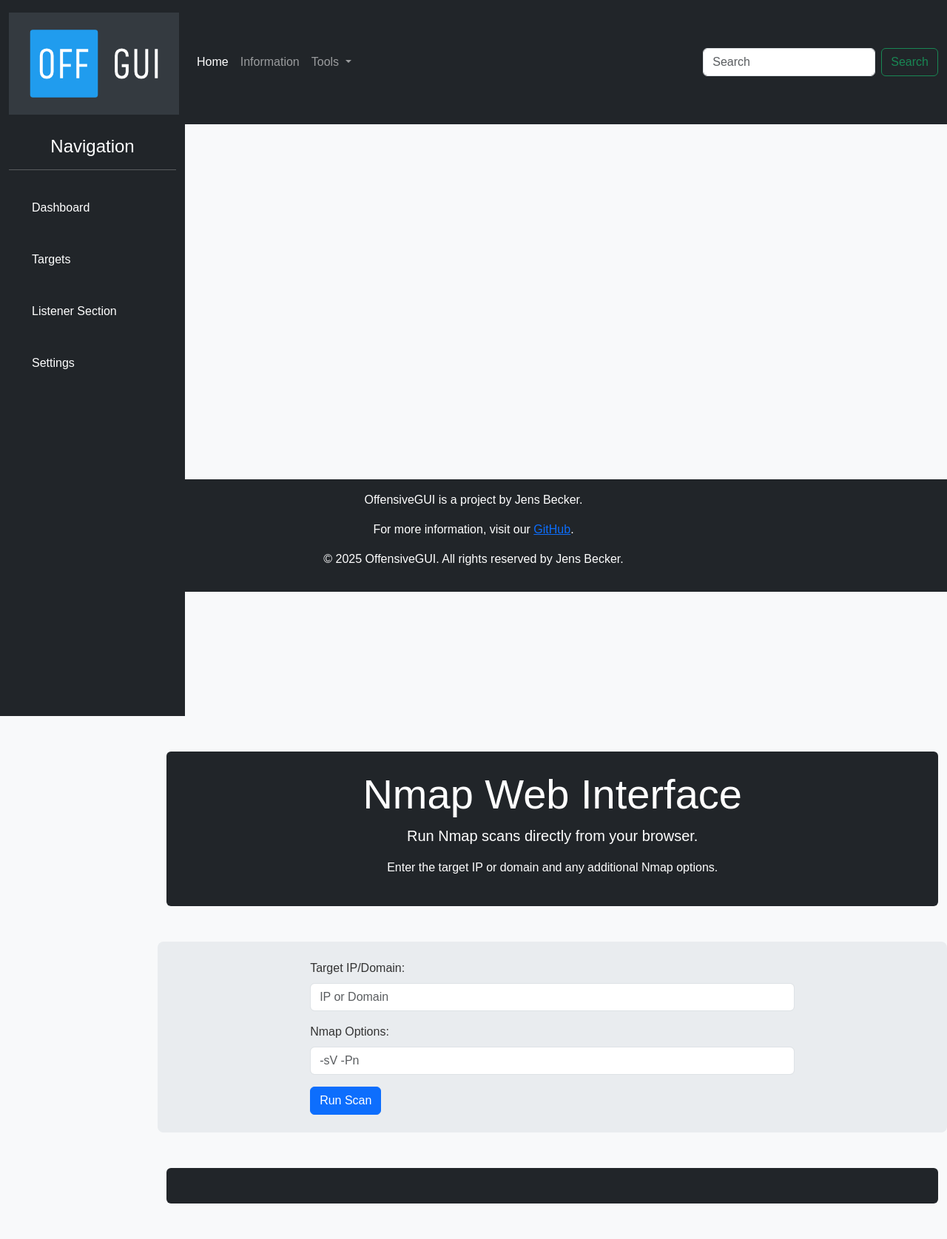
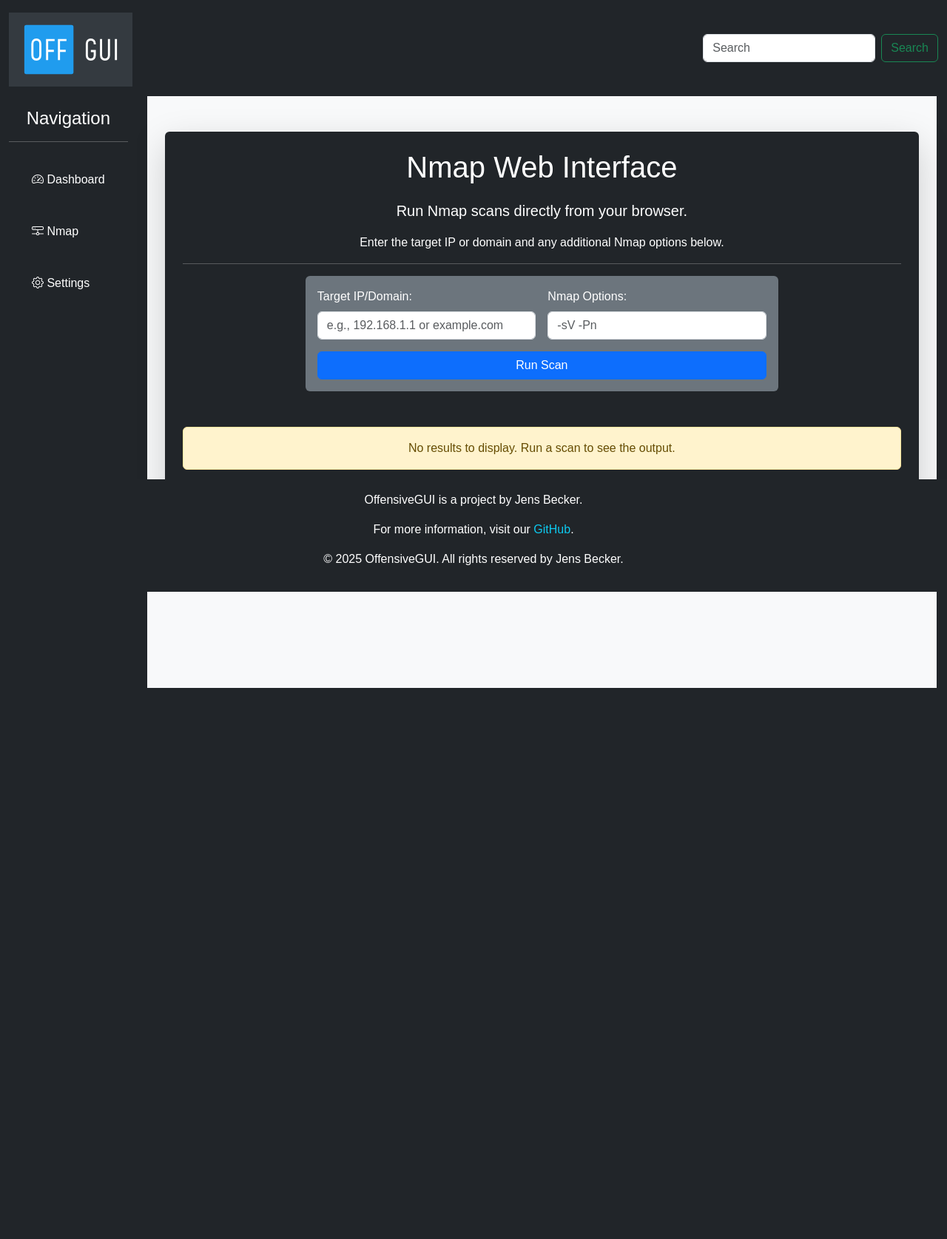
Before and after one commit to jensbecker-dev/OffensiveGUI, a Flask app: page /nmap in a window 1280 px wide. Shown: the whole page at 74% size. After the commit the page ends 930 px from the top, so only its background shows below. Run offline with Flask 3, Linux system fonts and the light colour scheme.

Commit message:
refactor nmap scan functionality and enhance index page layout

```diff
--- a/app.py
+++ b/app.py
@@ -27,11 +27,30 @@
         target = request.form.get('target', '127.0.0.1')  # Default target is localhost
         options = request.form.get('options', '-sV')      # Default options
         # Perform the nmap scan using the imported function
-        result = nmap_scan(target=target, options=options)
+        raw_result = nmap_scan(target=target, options=options)
+
+        # Parse the raw result into a structured format
+        parsed_results = []
+        for host in raw_result.get('hosts', []):
+            for protocol, ports in host.get('protocols', {}).items():
+                for port, details in ports.items():
+                    parsed_results.append({
+                        'port': port,
+                        'protocol': protocol,
+                        'state': details['state'],
+                        'service': details.get('service', 'Unknown')
+                    })
+            return render_template(
+                'nmap.html', results=parsed_results, target=target, options=options
+            )
+        # If no hosts are found, return an empty result
         return render_template(
-            'nmap.html', result=result, target=target, options=options
+            'nmap.html', results=[], target=target, options=options
         )
-    return render_template('nmap.html', result=None)
+    else:
+        # If the request method is GET, render the nmap.html template without results
+        # This is useful for displaying the form without any previous results.
+        return render_template('nmap.html', results=None)
 
 if __name__ == '__main__':
     # Run the Flask development server
--- a/static/css/styles.css
+++ b/static/css/styles.css
@@ -1,133 +1,88 @@
-/* General Styles */
+/* ===========================
+    General Styles
+   =========================== */
 body {
     font-family: Arial, sans-serif;
-    background-color: #f8f9fa;
     margin: 0;
     padding: 0;
-    box-sizing: border-box;
-    color: #333;
-    display: flex;
-    flex-direction: column;
-    min-height: 100vh;
+    background-color: #f8f9fa;
 }
 
-/* Creative Dots Loader */
-.dots-loader {
-    display: flex;
-    justify-content: center;
-    align-items: center;
-    gap: 10px;
+/* ===========================
+    Header Styles
+   =========================== */
+header {
+    background-color: #343a40;
+    color: white;
+    position: sticky;
+    top: 0;
+    z-index: 1000; /* Ensure it stays above other content */
 }
 
-.dots-loader span {
-    display: block;
-    width: 15px;
-    height: 15px;
-    background-color: #3498db; /* Blue color */
-    border-radius: 50%;
-    animation: pulse 1.5s infinite ease-in-out;
-}
-.dots-loader span:nth-child(2) {
-    animation-delay: 0.2s;
-}
-
-.dots-loader span {
-    width: 15px;
-    height: 15px;
-    background-color: #3498db; /* Blue color */
-    border-radius: 50%;
-    animation: pulse 1.5s infinite ease-in-out;
-}
-
-.dots-loader span:nth-child(2) {
-    animation-delay: 0.2s;
-}
-
-.dots-loader span:nth-child(3) {
-    animation-delay: 0.4s;
-}
-
-.dots-loader span:nth-child(4) {
-    animation-delay: 0.6s;
-}
-
-@keyframes pulse {
-    0%, 100% {
-        transform: scale(1);
-        opacity: 1;
-    }
-    50% {
-        transform: scale(1.5);
-        opacity: 0.5;
-    }
-}
-
-/* Sidebar */
+/* ===========================
+    Sidebar Styles
+   =========================== */
 .sidebar {
-    height: 100vh;
-    width: 250px;
+    height: 100vh; /* Full height of the viewport */
+    width: auto;
     background-color: #343a40;
     position: sticky;
     top: 0;
 }
+
 .sidebar ul {
     list-style-type: none;
     padding: 0;
+    margin: 0;
 }
+
 .sidebar ul li {
     padding: 15px;
     color: white;
+    transition: background-color 0.3s ease, text-align 0.3s ease;
 }
+
 .sidebar ul li:hover {
     background-color: #006bd6;
     text-align: center;
     cursor: pointer;
 }
+
 .sidebar ul li.active {
     background-color: #007bff;
     text-align: center;
 }
-/* Main Content */
+
+/* ===========================
+    Main Content Styles
+   =========================== */
 .main-content {
-    padding-right: 20px; /* Added padding for right side */
     background-color: #f8f9fa;
     min-height: 100vh; /* Ensure it covers the full height */
-}
-/* Header */
-header {
-    background-color: #343a40;
-    color: white;
-    padding: 10px 0;
-    text-align: center;
-    position: sticky;
-    top: 0;
-    z-index: 1000; /* Ensure it stays above other content */
+    overflow: visible; /* Allow scrolling if content overflows */
+    padding: 20px;
 }
 
-/* Main Section */
-.main-section {
-    display: flex;
-    flex-direction: column;
+/* ===========================
+    Container Styles
+   =========================== */
+.container {
+    background-color: #f8f9fa;
     align-items: center;
     justify-content: center;
-    min-height: calc(100vh - 60px); /* Adjust for header height */
-    margin-top: 0; /* Adjust for header height */
-    margin-bottom: 60px; /* Adjust for footer height */
+    text-align: left;
+    color: #333;
+    overflow: visible; /* Allow scrolling if content overflows */
 }
 
-.container {
-    background-color: #f8f9fa;
-    min-height: calc(100vh - 60px); /* Adjust for header height */
-    margin-top: 0;/* Adjust for header height */
-    margin-bottom: 60px; /* Adjust for footer height */
-    align-items: center;
-    justify-content: center;
-    text-align: center;
-    font-size: 1.2em;
-    color: #333;
+.container h1 {
+    font-size: 2.5em;
+    margin-bottom: 20px;
 }
 
-/* Footer */
+/* ===========================
+    Footer Styles
+   =========================== */
 footer {
     background-color: #343a40;
     color: white;
--- a/static/js/index.js
+++ b/static/js/index.js
@@ -1,4 +1,3 @@
-@import url_for ("static/css/index.css");
 // This file contains JavaScript code for the Nmap web application
 
 document.addEventListener("DOMContentLoaded", () => {
@@ -8,19 +7,88 @@
     const nmapForm = document.querySelector("form");
     if (nmapForm) {
         nmapForm.addEventListener("submit", (event) => {
-            // Show a loading message or spinner
-            const loadingMessage = document.createElement("div");
-            loadingMessage.id = "loading-message";
-            loadingMessage.textContent = "Running Nmap scan, please wait...";
-            loadingMessage.style.color = "blue";
-            loadingMessage.style.marginTop = "10px";
-            nmapForm.appendChild(loadingMessage);
+            event.preventDefault(); // Prevent default form submission
+
+            // Show a loading message with animation
+            let loadingMessage = document.querySelector("#loading-message");
+            if (!loadingMessage) {
+                loadingMessage = document.createElement("div");
+                loadingMessage.id = "loading-message";
+                loadingMessage.textContent = "Running Nmap scan, please wait...";
+                loadingMessage.style.color = "blue";
+                loadingMessage.style.marginTop = "10px";
+                loadingMessage.style.fontSize = "16px";
+                loadingMessage.style.fontWeight = "bold";
+                loadingMessage.style.animation = "fadeIn 1s ease-in-out infinite";
+                nmapForm.appendChild(loadingMessage);
+            }
 
             // Disable the submit button to prevent multiple submissions
             const submitButton = nmapForm.querySelector("button[type='submit']");
             if (submitButton) {
                 submitButton.disabled = true;
+                submitButton.style.opacity = "0.6";
+                submitButton.textContent = "Scanning...";
             }
+
+            // Simulate a delay for the scan process (e.g., 5 seconds)
+            setTimeout(() => {
+                // Remove the loading message
+                if (loadingMessage) {
+                    loadingMessage.remove();
+                }
+
+                // Re-enable the submit button
+                if (submitButton) {
+                    submitButton.disabled = false;
+                    submitButton.style.opacity = "1";
+                    submitButton.textContent = "Submit";
+                }
+
+                // Show a success message
+                const successMessage = document.createElement("div");
+                successMessage.id = "success-message";
+                successMessage.textContent = "Nmap scan completed successfully!";
+                successMessage.style.color = "green";
+                successMessage.style.marginTop = "10px";
+                successMessage.style.fontSize = "16px";
+                successMessage.style.fontWeight = "bold";
+                successMessage.style.animation = "fadeIn 1s ease-in-out";
+                nmapForm.appendChild(successMessage);
+
+                // Automatically remove the success message after 5 seconds
+                setTimeout(() => {
+                    if (successMessage) {
+                        successMessage.remove();
+                    }
+                }, 5000);
+            }, 5000);
+        });
+    }
+
+    // Add a hover effect to the submit button
+    const submitButton = nmapForm?.querySelector("button[type='submit']");
+    if (submitButton) {
+        submitButton.addEventListener("mouseover", () => {
+            submitButton.style.backgroundColor = "#4CAF50";
+            submitButton.style.color = "white";
+            submitButton.style.transition = "background-color 0.3s ease";
+        });
+
+        submitButton.addEventListener("mouseout", () => {
+            submitButton.style.backgroundColor = "";
+            submitButton.style.color = "";
         });
     }
 });
+
+// Add CSS animations dynamically
+const style = document.createElement("style");
+style.textContent = `
+    @keyframes fadeIn {
+        0% { opacity: 0; }
+        50% { opacity: 0.5; }
+        100% { opacity: 1; }
+    }
+`;
+document.head.appendChild(style);
--- a/templates/base.html
+++ b/templates/base.html
@@ -11,14 +11,31 @@
         <!-- Custom CSS -->
         <link rel="stylesheet" href="{{ url_for('static', filename='css/styles.css') }}">
         <link rel="icon" href="{{ url_for('static', filename='images/favicon.ico') }}" type="image/x-icon">
+        <script src="{{ url_for('static', filename='js/index.js') }}"></script>
+        <style>
+            .sidebar {
+                height: 100vh; /* Full height */
+            }
+            .navbar-brand img {
+                height: 100px; /* Match the height of the sidebar */
+            }
+        </style>
     </head>
 
-    <body>
+    <header class="bg-dark text-white">
+        <title>OffensiveGUI</title>
+        <meta name="description" content="OffensiveGUI - A web-based interface for penetration testing tools.">
+        <meta name="keywords" content="OffensiveGUI, penetration testing, web interface, security tools">
+        <meta name="author" content="Jens Becker">
+        <meta name="viewport" content="width=device-width, initial-scale=1.0">
+        <meta name="theme-color" content="#000000">
+        <meta name="apple-mobile-web-app-capable" content="yes">
+
         <!-- Navigation Bar -->
         <nav class="navbar navbar-dark bg-dark navbar-expand-lg">
             <div class="container-fluid">
                 <a class="navbar-brand" href="/">
-                    <img src="{{ url_for('static', filename='images/logo.svg') }}" alt="Logo" width="230px" height="auto" class="d-inline-block align-text-top">
+                    <img src="{{ url_for('static', filename='images/logo.svg') }}" alt="Logo" class="d-inline-block align-text-top">
                 </a>
                 <button class="navbar-toggler" type="button" data-bs-toggle="collapse" data-bs-target="#navbarNav" aria-controls="navbarNav" aria-expanded="false" aria-label="Toggle navigation">
                     <span class="navbar-toggler-icon"></span>
@@ -26,58 +43,41 @@
                 <div class="collapse navbar-collapse" id="navbarNav">
                     <ul class="navbar-nav me-auto mb-2 mb-lg-0">
                         <li class="nav-item">
-                            <a class="nav-link active" aria-current="page" href="{{ url_for('home') }}">Home</a>
-                        </li>
-                        <li class="nav-item">
-                            <a class="nav-link" href="#">Information</a>
-                        </li>
-                        <li class="nav-item dropdown">
-                            <a class="nav-link dropdown-toggle" href="#" id="navbarDropdown" role="button" data-bs-toggle="dropdown" aria-expanded="false">
-                                Tools
-                            </a>
-                            <ul class="dropdown-menu" aria-labelledby="navbarDropdown">
-                                <li><a class="dropdown-item" href="{{ url_for('nmap_scan_route') }}">Nmap Web</a></li>
-                                <li><a class="dropdown-item" href="#">Help</a></li>
-                                <li><hr class="dropdown-divider"></li>
-                                <li><a class="dropdown-item" href="#">Settings</a></li>
-                            </ul>
+                            <a class="nav-link active" aria-current="page"></a>
                         </li>
                     </ul>
-                    <form class="d-flex">
-                        <input class="form-control me-2" type="search" placeholder="Search" aria-label="Search">
+                    <form class="d-flex" role="search" action="/search" method="GET" autocomplete="off">
+                        <input class="form-control me-2" type="text" name="query" placeholder="Search" aria-label="Search">
                         <button class="btn btn-outline-success" type="submit">Search</button>
                     </form>
                 </div>
             </div>
         </nav>
+    </header>
 
+    <body class="bg-dark text-white">
         <!-- Main Layout -->
         <div class="container-fluid">
             <div class="row">
                 <!-- Sidebar -->
-                <nav class="col-md-3 col-lg-2 d-md-block bg-dark sidebar text-white py-3">
+                <nav class="col-md-3 col-lg-2 d-md-block bg-dark sidebar text-white">
                     <div class="position-sticky">
-                        <h4 class="text-center">Navigation</h4>
+                        <h4 class="text-center mt-3">Navigation</h4>
                         <hr class="bg-light">
                         <ul class="nav flex-column">
                             <li class="nav-item">
-                                <a href="#" class="nav-link text-white active" aria-current="page">
-                                    Dashboard
+                                <a href="/" class="nav-link text-white">
+                                    <i class="bi bi-speedometer2"></i> Dashboard
                                 </a>
                             </li>
-                            <li>
-                                <a href="#" class="nav-link text-white">
-                                    Targets
+                            <li class="nav-item">
+                                <a href="/nmap" class="nav-link text-white">
+                                    <i class="bi bi-hdd-network"></i> Nmap
                                 </a>
                             </li>
-                            <li>
+                            <li class="nav-item">
                                 <a href="#" class="nav-link text-white">
-                                    Listener Section
-                                </a>
-                            </li>
-                            <li>
-                                <a href="#" class="nav-link text-white">
-                                    Settings
+                                    <i class="bi bi-gear"></i> Settings
                                 </a>
                             </li>
                         </ul>
@@ -85,7 +85,7 @@
                 </nav>
 
                 <!-- Main Content Area -->
-                <main class="col-md-9 ms-sm-auto col-lg-10 px-md-4y">
+                <main class="col-md-9 col-lg-10 container px-4">
                     {% block content %}
                     <!-- Content will be injected here from child templates -->
                     {% endblock %}
@@ -97,7 +97,7 @@
         <footer class="text-center mt-4 bg-dark text-white py-3">
             <div class="container-fluid">
                 <p>OffensiveGUI is a project by Jens Becker.</p>
-                <p>For more information, visit our <a href="https://github.com/jensbecker-dev">GitHub</a>.</p>
+                <p>For more information, visit our <a href="https://github.com/jensbecker-dev" class="text-decoration-none text-info">GitHub</a>.</p>
                 <p>&copy; 2025 OffensiveGUI. All rights reserved by Jens Becker.</p>
             </div>
         </footer>
--- a/templates/nmap.html
+++ b/templates/nmap.html
@@ -1,55 +1,72 @@
+<!-- filepath: p:\DevEnv\OffensiveGUI\templates\nmap.html -->
 {% extends "base.html" %}
 
 {% block content %}
-    <div class="container-fade mt-5 mb-5 text-center bg-dark text-white rounded p-4">
-        <h1 class="display-4">Nmap Web Interface</h1>
-        <p class="lead">Run Nmap scans directly from your browser.</p>
-        <p class="text">Enter the target IP or domain and any additional Nmap options.</p>
+<div class="container mt-5 mb-5 bg-dark text-white rounded p-4 shadow-lg">
+    <h1 class="display-4 text-center">Nmap Web Interface</h1>
+    <p class="lead text-center mt-3">Run Nmap scans directly from your browser.</p>
+    <p class="text-center">Enter the target IP or domain and any additional Nmap options below.</p>
+    <hr class="bg-light">
+
+    <!-- Form Section -->
+    <div class="row justify-content-center">
+        <div class="col-md-8">
+            <form action="{{ url_for('nmap_scan_route') }}" method="post" class="p-3 bg-secondary rounded">
+                <div class="row g-3">
+                    <div class="col-md-6">
+                        <label for="target" class="form-label">Target IP/Domain:</label>
+                        <input type="text" id="target" name="target" class="form-control" placeholder="e.g., 192.168.1.1 or example.com" required>
                     </div>
-    <div class="row justify-content-center bg-body-secondary rounded-3 p-4 mb-5">
-        <div class="col-md-8">
-        <form action="{{ url_for('nmap_scan_route') }}" method="post">
-            <div class="mb-3">
-                <label for="target" class="form-label">Target IP/Domain:</label>
-                <input type="text" id="target" name="target" class="form-control" placeholder="IP or Domain" required>
-            </div>
-            <div class="mb-3">
+                    <div class="col-md-6">
                         <label for="options" class="form-label">Nmap Options:</label>
                         <input type="text" id="options" name="options" class="form-control" placeholder="-sV -Pn">
                     </div>
-            <button type="submit" class="btn btn-primary">Run Scan</button>
+                </div>
+                <button type="submit" class="btn btn-primary w-100 mt-3">Run Scan</button>
             </form>
         </div>
     </div>
 
-    <div class="container-fade mt-5 mb-5 text-center bg-dark text-white rounded p-4">
-        {% if result %}
-        <p class="text-muted text-center">Results for target: <strong>{{ target }}</strong></p>
-        {% if error %}
-            <div class="alert alert-danger" role="alert">
-                {{ error }}
-            </div>
-        {% endif %}
-        <div class="table-responsive">
-            <table class="table table-dark table-striped table-bordered">
-                <thead class="table-light">
-                    <tr>
-                        <th colspan="1" class="text-center"></th>
-                    </tr>
+    <!-- Results Section -->
+    {% if results %}
+    <div class="table mt-5">
+        <h2 class="text-center">Scan Results</h2>
+        <p class="text-center">Target: <strong>{{ target }}</strong></p>
+        <table class="table table-dark table-hover table-bordered align-middle">
             <thead>
                 <tr>
-                        <th>Output</th>
+                    <th class="text-center">Port</th>
+                    <th class="text-center">Protocol</th>
+                    <th class="text-center">State</th>
+                    <th class="text-center">Service</th>
                 </tr>
             </thead>
             <tbody>
+                {% for result in results %}
                 <tr>
-                        <td>
-                            <pre style="white-space: pre-wrap; word-wrap: break-word;">{{ result }}</pre>
-                        </td>
+                    <td class="text-center">{{ result.port }}</td>
+                    <td class="text-center">{{ result.protocol }}</td>
+                    <td class="text-center">{{ result.state }}</td>
+                    <td class="text-center">{{ result.service }}</td>
                 </tr>
+                {% endfor %}
             </tbody>
         </table>
+    </div>
+    {% else %}
+    <div class="alert alert-warning mt-5 text-center" role="alert">
+        No results to display. Run a scan to see the output.
     </div>
     {% endif %}
 </div>
 {% endblock %}
+
+{% block scripts %}
+<script src="https://cdn.jsdelivr.net/npm/bootstrap@5.3.2/dist/js/bootstrap.bundle.min.js" crossorigin="anonymous"></script>
+<script src="{{ url_for('static', filename='js/index.js') }}"></script>
+{% endblock %}
+
+{% block styles %}
+<link rel="stylesheet" href="https://cdn.jsdelivr.net/npm/bootstrap@5.3.2/dist/css/bootstrap.min.css" crossorigin="anonymous">
+<link rel="stylesheet" href="{{ url_for('static', filename='css/styles.css') }}">
+{% endblock %}
```
Also changed, not shown: modules/nmap_scan.py (+15 -23 lines), templates/index.html (+13 -12 lines). Lines whose indentation alone changed are shown as unchanged.
